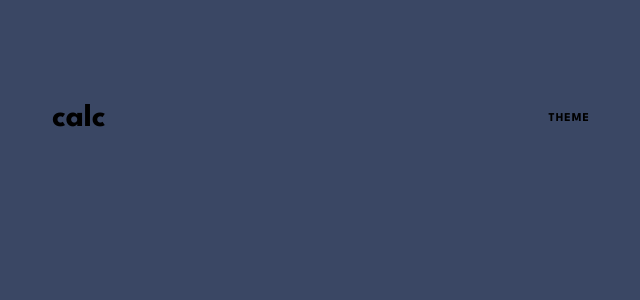
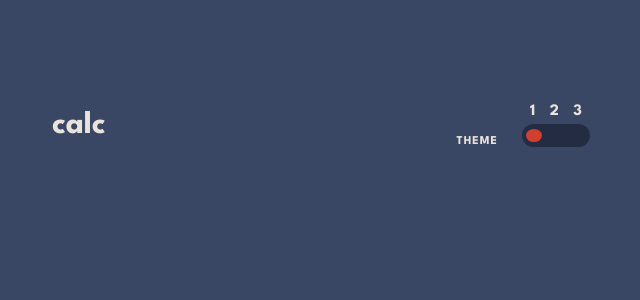
Before and after one commit to FelipeFama/calculator-app-main, a React (Vite) app: page / in a window 1280 px wide. Shown: the top 300 px of the page, without its empty margins (319-959 px from the left). Built offline with nearby package versions, Linux system fonts and the light colour scheme.

Commit message:
Feat: add new components in header

```diff
--- a/src/components/Header/HeaderComponent/styles.ts
+++ b/src/components/Header/HeaderComponent/styles.ts
@@ -1,6 +1,7 @@
 import styled from "styled-components";
 
 export const Header = styled.header`
+  color: ${({ theme }) => theme.colors.headerText};
   display: flex;
   flex-direction: row;
   justify-content: space-between;
--- /dev/null
+++ b/src/components/Header/ThemeButtons/index.tsx
@@ -0,0 +1,30 @@
+import { ThemeButton, ThemeToggle, ThemeValue } from "./styles";
+import { themeOne, themeThree, themeTwo } from "../../../styles/themes";
+import ThemeNumbers from "../ThemeNumbers";
+
+export default function ThemeButtons(props: any) {
+  return (
+    <ThemeToggle>
+      <ThemeNumbers />
+      <ThemeValue>
+        <ThemeButton
+          aria-label="basic"
+          className="theme-btn basic active"
+          onClick={(e) => props.HandleThemeChange(themeOne, e)}
+        ></ThemeButton>
+
+        <ThemeButton
+          aria-label="light"
+          className="theme-btn light"
+          onClick={(e) => props.HandleThemeChange(themeTwo, e)}
+        ></ThemeButton>
+
+        <ThemeButton
+          aria-label="dark"
+          className="theme-btn dark"
+          onClick={(e) => props.HandleThemeChange(themeThree, e)}
+        ></ThemeButton>
+      </ThemeValue>
+    </ThemeToggle>
+  );
+}
--- /dev/null
+++ b/src/components/Header/ThemeButtons/styles.ts
@@ -0,0 +1,28 @@
+import styled from "styled-components";
+
+export const ThemeToggle = styled.nav`
+  display: flex;
+  flex-direction: column;
+  align-items: center;
+  gap: 5px;
+  font-weight: 0.9rem;
+`;
+
+export const ThemeValue = styled.section`
+  background-color: ${({ theme }) => theme.colors.keypad};
+  display: flex;
+  flex-direction: row;
+  border-radius: 15px;
+  padding: 5px 4px;
+  width: 60px;
+  max-width: 100%;
+`;
+
+export const ThemeButton = styled.button`
+  background-color: transparent;
+  border: none;
+  border-radius: 50%;
+  width: 1rem;
+  height: 0.8rem;
+  cursor: pointer;
+`;
--- /dev/null
+++ b/src/components/Header/ThemeNumbers/index.tsx
@@ -0,0 +1,11 @@
+import { ThemeNumber } from "./styles";
+
+export default function ThemeNumbers() {
+  return (
+    <ThemeNumber>
+      <ThemeNumber>1</ThemeNumber>
+      <ThemeNumber>2</ThemeNumber>
+      <ThemeNumber>3</ThemeNumber>
+    </ThemeNumber>
+  );
+}
--- /dev/null
+++ b/src/components/Header/ThemeNumbers/styles.ts
@@ -0,0 +1,7 @@
+import styled from "styled-components";
+
+export const ThemeNumber = styled.section`
+  display: flex;
+  flex-direction: row;
+  gap: 0.9rem;
+`;
--- a/src/components/Header/ThemeSwitcher/index.tsx
+++ b/src/components/Header/ThemeSwitcher/index.tsx
@@ -1,10 +1,12 @@
 import React from "react";
 import { Themes } from "./styles";
+import ThemeButtons from "../ThemeButtons";
 
 export default function ThemeSwitcher() {
   return (
     <Themes>
       <p>THEME</p>
+      <ThemeButtons />
     </Themes>
   );
 }
--- a/src/styles/global.ts
+++ b/src/styles/global.ts
@@ -23,4 +23,11 @@ body {
 body::-webkit-scrollbar {
   display: none;
 }
+
+.theme-btn.active {
+    background-color: ${({ theme }) => theme.colors.equalsKey};
+    &:hover {
+      background-color: ${({ theme }) => theme.colors.equalKeyHover};
+    }
+  }
 `;
```
